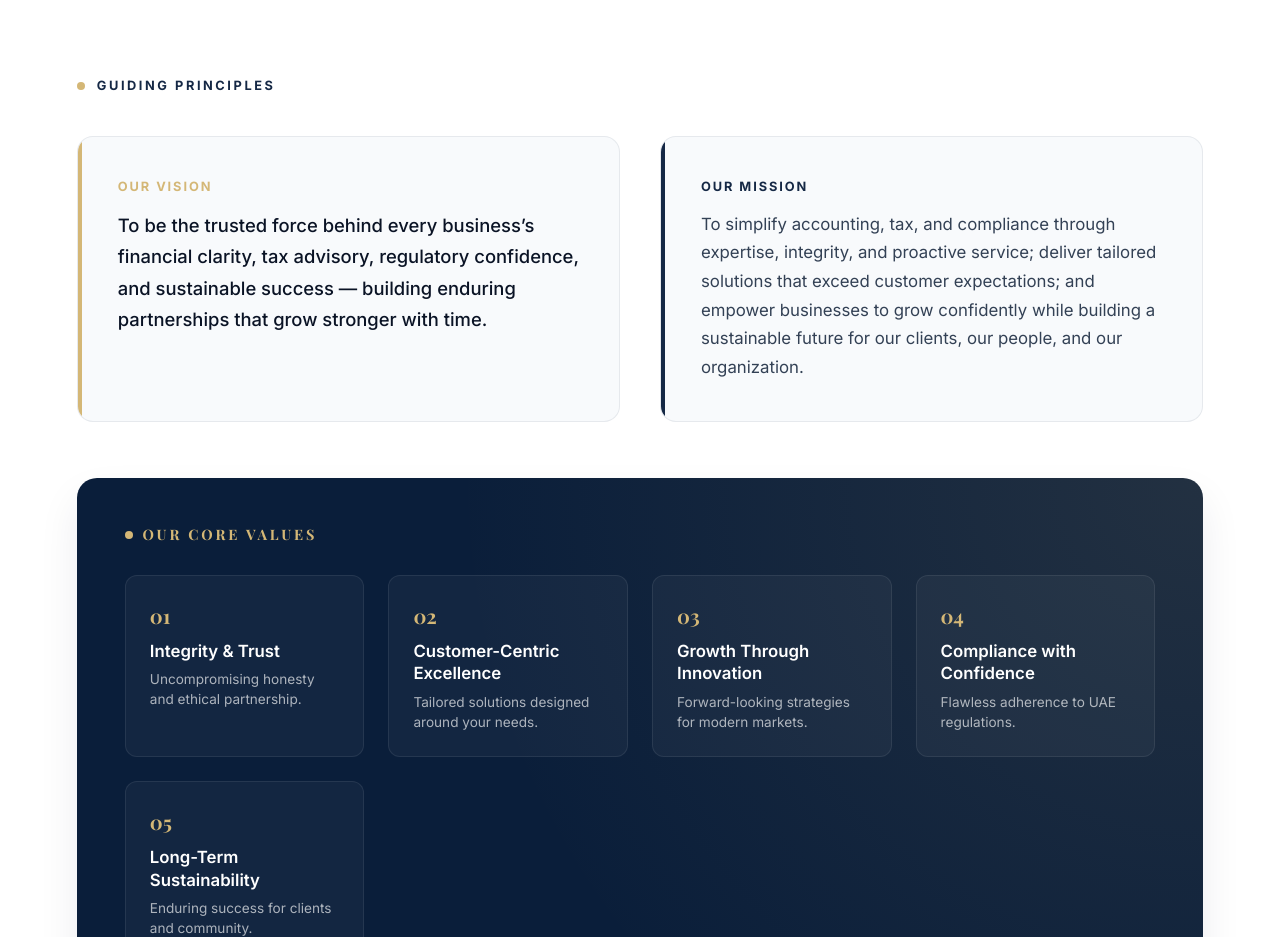
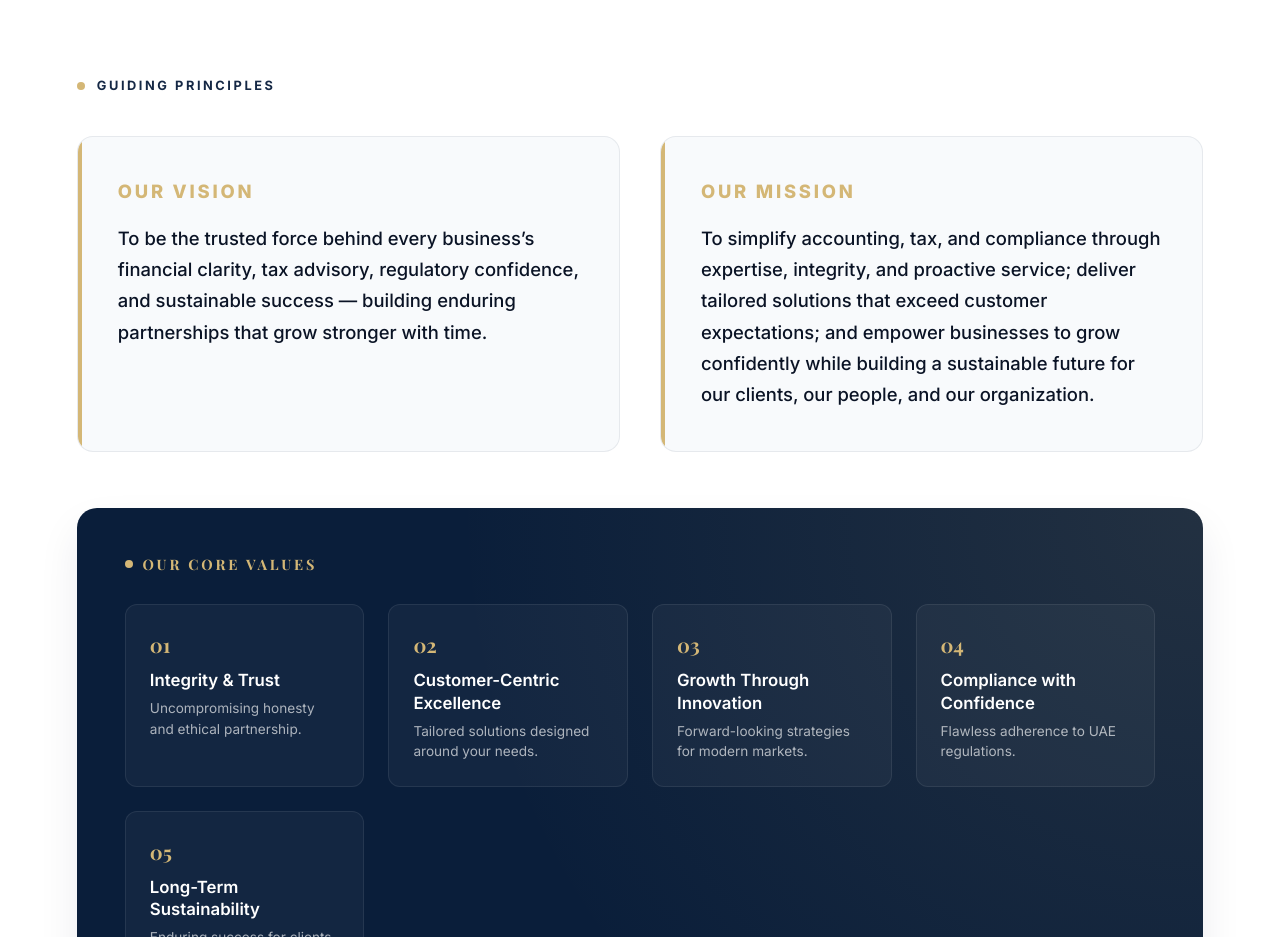
Before and after one commit to Vyshnavsmadhav/MJS, a Next.js app: page / in a window 1280 px wide. Shown: the part 820-1757 px from the top of the page. Built offline with nearby package versions, Linux system fonts and the light colour scheme; a web font is replaced by a local one.

Commit message:
updation

```diff
--- a/src/app/about/page.tsx
+++ b/src/app/about/page.tsx
@@ -311,7 +311,7 @@ export default function AboutUs() {
               lineHeight: 1.6,
               margin: 0
             }}>
-              Seasoned Big 4 veterans, strategic advisors, and financial partners delivering trusted compliance, tax, and governance across the UAE.
+              Seasoned veterans, strategic advisors, and financial partners delivering trusted compliance, tax, and governance across the UAE.
             </p>
           </div>
 
--- a/src/app/page.tsx
+++ b/src/app/page.tsx
@@ -351,12 +351,12 @@ export default function Home() {
                 backgroundColor: '#D4B776'
               }} />
               <div style={{
-                fontSize: '0.8rem',
-                fontWeight: 700,
+                fontSize: '1.15rem',
+                fontWeight: 800,
                 color: '#D4B776',
                 letterSpacing: '0.15em',
                 textTransform: 'uppercase',
-                marginBottom: '0.75rem'
+                marginBottom: '1rem'
               }}>
                 Our Vision
               </div>
@@ -386,23 +386,23 @@ export default function Home() {
                 left: 0,
                 width: '4px',
                 height: '100%',
-                backgroundColor: '#152845'
+                backgroundColor: '#D4B776'
               }} />
               <div style={{
-                fontSize: '0.8rem',
-                fontWeight: 700,
-                color: '#152845',
+                fontSize: '1.15rem',
+                fontWeight: 800,
+                color: '#D4B776',
                 letterSpacing: '0.15em',
                 textTransform: 'uppercase',
-                marginBottom: '0.75rem'
+                marginBottom: '1rem'
               }}>
                 Our Mission
               </div>
               <p style={{
-                fontSize: '1.05rem',
+                fontSize: '1.15rem',
                 lineHeight: 1.7,
-                color: '#334155',
-                fontWeight: 400,
+                color: '#0A1325',
+                fontWeight: 500,
                 margin: 0
               }}>
                 To simplify accounting, tax, and compliance through expertise, integrity, and proactive service; deliver tailored solutions that exceed customer expectations; and empower businesses to grow confidently while building a sustainable future for our clients, our people, and our organization.
```
